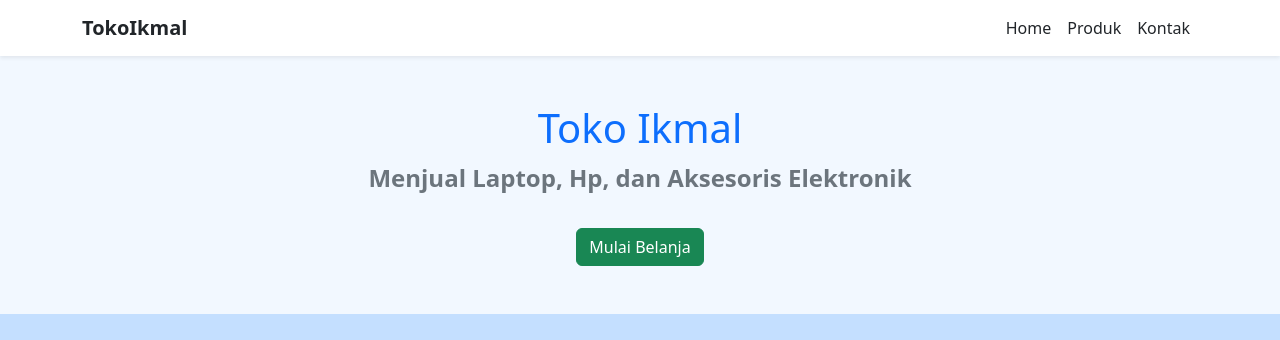
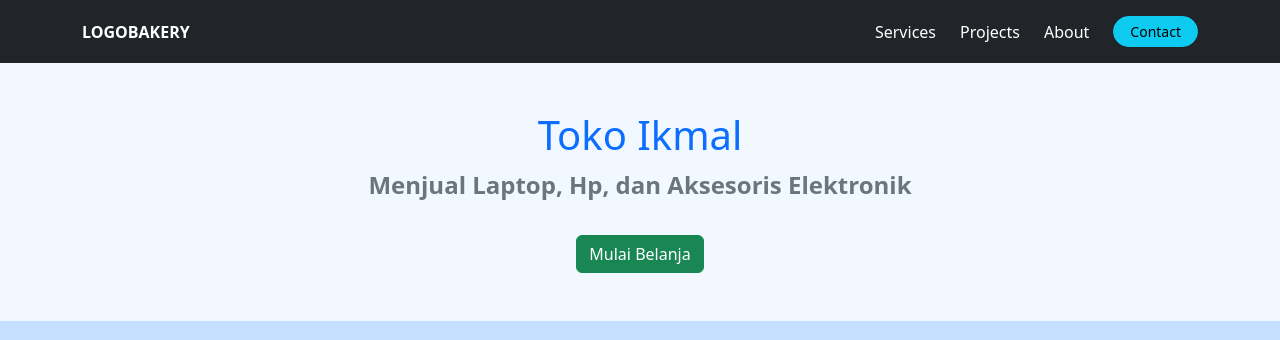
Before and after one commit to Source-Code-Praktikum-Web-24/Pertemuan2Bootstrap, a website: page index.html in a window 1280 px wide. Shown: the top 340 px of the page. Drawn offline with nearby package versions, Linux system fonts and the light colour scheme.

Commit message:
Refactor navbar structure and styling

```diff
--- a/index.html
+++ b/index.html
@@ -10,32 +10,73 @@
 </head>
 <body>
 
-<!-- ================= NAVBAR ================= -->
-<nav class="navbar navbar-expand-lg navbar-light bg-white shadow-sm">
-  <div class="container">
-    <a class="navbar-brand fw-bold text-dark" href="#">TokoIkmal</a>
+<!-- ================= NAVBAR FLEX1 LOGO DI KIRI ================= -->
+<nav class="bg-dark py-3">
+  <div class="container d-flex justify-content-between align-items-center">
 
-    <button class="navbar-toggler" type="button" data-bs-toggle="collapse" data-bs-target="#navbarNav">
-      <span class="navbar-toggler-icon"></span>
-    </button>
+    <!-- Logo -->
+    <div class="text-white fw-bold">
+      LOGOBAKERY
+    </div>
 
-    <div class="collapse navbar-collapse" id="navbarNav">
-      <ul class="navbar-nav ms-auto">
-        <li class="nav-item">
-          <a class="nav-link active text-dark" href="#">Home</a>
-        </li>
-        <li class="nav-item">
-          <a class="nav-link text-dark" href="#">Produk</a>
-        </li>
-        <li class="nav-item">
-          <a class="nav-link text-dark" href="#">Kontak</a>
-        </li>
+    <!-- Menu + Button -->
+    <div class="d-flex align-items-center gap-4">
+      <a href="#" class="text-white text-decoration-none">Services</a>
+      <a href="#" class="text-white text-decoration-none">Projects</a>
+      <a href="#" class="text-white text-decoration-none">About</a>
+      <a href="#" class="btn btn-info btn-sm rounded-pill px-3">Contact</a>
+    </div>
 
-      </ul>
-    </div>
   </div>
 </nav>
 
+<!-- ====== NAVBAR FLEX2 LOGO DIKANAN ====== -->
+<!-- <nav class="bg-dark py-3">
+  <div class="container d-flex align-items-center justify-content-between">
+
+    <ul class="d-flex list-unstyled gap-4 mb-0">
+      <li><a href="#" class="text-white text-decoration-none">Services</a></li>
+      <li><a href="#" class="text-white text-decoration-none">Projects</a></li>
+      <li><a href="#" class="text-white text-decoration-none">About</a></li>
+      <li><a href="#" class="btn btn-info btn-sm rounded-pill px-3">Contact</a></li>
+    </ul>
+
+    <div class="text-white fw-bold">
+      LOGOBAKERY
+    </div>
+
+  </div>
+</nav> -->
+
+
+<!-- ===== NAVBAR FLEX3 LOGO KIRI MENU TENGAH, KANAN CONTACT -->
+<!-- <nav class="bg-dark py-3 shadow">
+  <div class="container d-flex align-items-center">
+
+    <div class="text-white fw-bold">
+      LOGOBAKERY
+    </div>
+
+    <ul class="d-flex list-unstyled mx-auto gap-4 mb-0">
+      <li>
+        <a href="#" class="text-white text-decoration-none">Services</a>
+      </li>
+      <li>
+        <a href="#" class="text-white text-decoration-none">Projects</a>
+      </li>
+      <li>
+        <a href="#" class="text-white text-decoration-none">About</a>
+      </li>
+    </ul>
+
+    <div>
+      <a href="#" class="btn btn-info btn-sm rounded-pill px-4">
+        Contact
+      </a>
+    </div>
+
+  </div>
+</nav> -->
 
 <!-- ================= HERO SECTION ================= -->
 <section class="text-center py-5"
```
